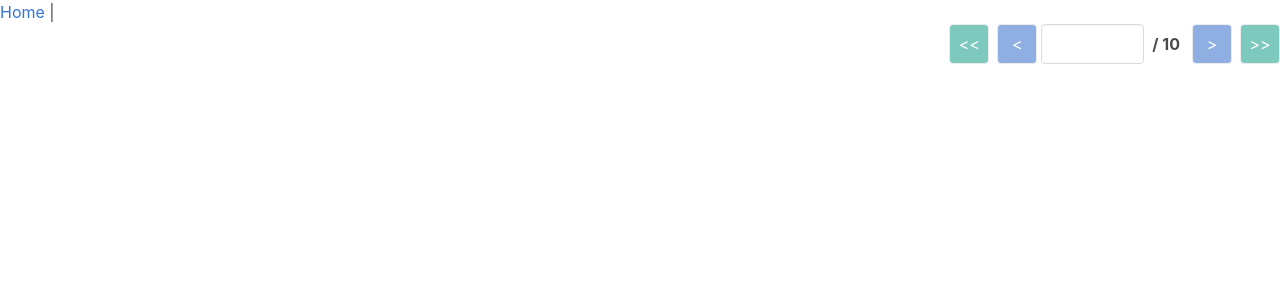
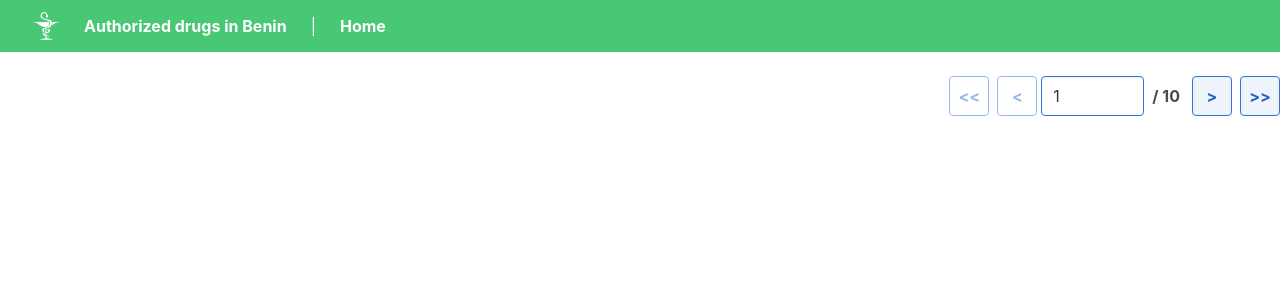
Before and after one commit to kitihounel/drugdb-frontend, a Vue app: page / in a window 1280 px wide. Shown: the top 300 px of the page. Built offline with nearby package versions, Linux system fonts and the light colour scheme.

Commit message:
Added Navbar component

```diff
--- a/package.json
+++ b/package.json
@@ -3,8 +3,8 @@
   "version": "0.1.0",
   "private": true,
   "scripts": {
-    "serve": "vue-cli-service serve",
-    "build": "vue-cli-service build",
+    "serve": "vue-cli-service serve --skip-plugins @vue/cli-plugin-eslint",
+    "build": "vue-cli-service build --skip-plugins @vue/cli-plugin-eslint",
     "lint": "vue-cli-service lint"
   },
   "dependencies": {
--- a/src/App.vue
+++ b/src/App.vue
@@ -1,6 +1,16 @@
 <template>
-  <div id="nav">
-    <router-link to="/">Home</router-link> |
-  </div>
+  <Navbar />
   <router-view/>
 </template>
+
+<script lang="ts">
+import { defineComponent } from 'vue'
+import Navbar from '@/components/Navbar.vue'
+
+export default defineComponent({
+  name: 'App',
+  components: {
+    Navbar
+  }
+})
+</script>
--- /dev/null
+++ b/src/components/Navbar.vue
@@ -0,0 +1,22 @@
+<template>
+  <nav class="navbar has-background-success mb-5 is-transparent">
+    <div class="container is-fluid">
+      <div class="navbar-brand">
+        <span class="navbar-item">
+          <img src="@/assets/bowl-of-hygieia-white-48x.png">
+        </span>
+      </div>
+      <div class="navbar-menu">
+        <span class="navbar-item has-text-white has-text-weight-bold">
+          Authorized drugs in Benin
+        </span>
+        <span class="navbar-item has-text-white">
+          |
+        </span>
+        <span class="navbar-item has-text-white has-text-weight-bold">
+          <router-link to="/">Home</router-link>
+        </span>
+      </div>
+    </div>
+  </nav>
+</template>
--- a/src/components/Pagination.vue
+++ b/src/components/Pagination.vue
@@ -2,48 +2,49 @@
   <nav class="pagination is-right">
     <ul class="pagination-list">
       <li>
-        <a  class="pagination-link has-text-white has-background-primary-dark"
-            @click="onFirst"
-            :disabled="page == 1">
+        <button class="button is-outlined is-link is-light pagination-link has-text-weight-bold"
+                @click="onFirst"
+                :disabled="onFirstPage">
           <span>&lt;&lt;</span>
-        </a>
+        </button>
       </li>
 
       <li>
-        <a  class="pagination-link has-text-white has-background-link-dark"
-            @click="onPrevious"
-            :disabled="page == 1">
+        <button class="button is-outlined is-link is-light pagination-link has-text-weight-bold"
+                @click="onPrevious"
+                :disabled="onFirstPage">
           <span>&lt;</span>
-        </a>
+        </button>
       </li>
 
       <li>
-        <input  class="input is-normal"
+        <input  class="input is-normal is-link"
                 step="1"
                 type="number"
                 min="1"
+                ref="input"
+                v-model="page"
                 :max="lastPage"
-                @keydown.enter="onInput"
-                ref="input">
+                @keydown.enter="onInput">
       </li>
 
       <li class="has-text-weight-bold px-2">/ {{ lastPage }}</li>
 
       <li>
-        <a  class="pagination-link has-text-white has-background-link-dark"
-            @click="onNext"
-            :disabled="page == lastPage">
+        <button class="button is-outlined is-link is-light pagination-link has-text-weight-bold"
+                @click="onNext"
+                :disabled="onLastPage">
           <span>&gt;</span>
-        </a>
+        </button>
       </li>
 
       <li>
-        <a  class="pagination-link has-text-white has-background-primary-dark"
-            aria-label="Goto last page"
-            @click="onLast"
-            :disabled="page == lastPage">
+        <button class="button is-outlined is-link is-light pagination-link has-text-weight-bold"
+                aria-label="Goto last page"
+                @click="onLast"
+                :disabled="onLastPage">
           <span>&gt;&gt;</span>
-        </a>
+        </button>
       </li>
     </ul>
   </nav>
@@ -54,9 +55,14 @@ import { defineComponent } from "vue"
 
 export default defineComponent({
   name: 'Pagination',
-  props: ['lastPage'],
+  props: {
+    lastPage: {
+      type: Number,
+      required: true
+    }
+  },
 
-  data: function() {
+  data() {
     return {
       page: 1
     }
@@ -85,19 +91,28 @@ export default defineComponent({
 
     onInput() {
       const el = this.$refs.input as HTMLInputElement
-      console.log(el.value)
       if (!el.validity.valid)
-        return
-      const value = parseInt(el.value)
-      if (isNaN(value)) {
-        this.page = value
-        this.emitPageChangeEvent()
+        this.page = 1
+      else {
+        const n = parseInt(el.value)
+        this.page = isNaN(n) || n < 1 || n > this.lastPage ? 1 : n
       }
+      this.emitPageChangeEvent()
     },
 
     emitPageChangeEvent() {
       this.$emit('page-changed', this.page)
     }
+  },
+
+  computed: {
+    onFirstPage() {
+      return this.page == 1
+    },
+
+    onLastPage() {
+      return this.page == this.lastPage
+    }
   }
 })
 </script>
--- a/src/router/index.ts
+++ b/src/router/index.ts
@@ -11,7 +11,9 @@ const routes: Array<RouteRecordRaw> = [
 
 const router = createRouter({
   history: createWebHistory(process.env.BASE_URL),
-  routes
+  routes,
+  linkActiveClass: 'has-text-white',
+  linkExactActiveClass: 'has-text-white'
 })
 
 export default router
```
Also changed, not shown: src/assets/bowl-of-hygieia-white-48x.png (added).
